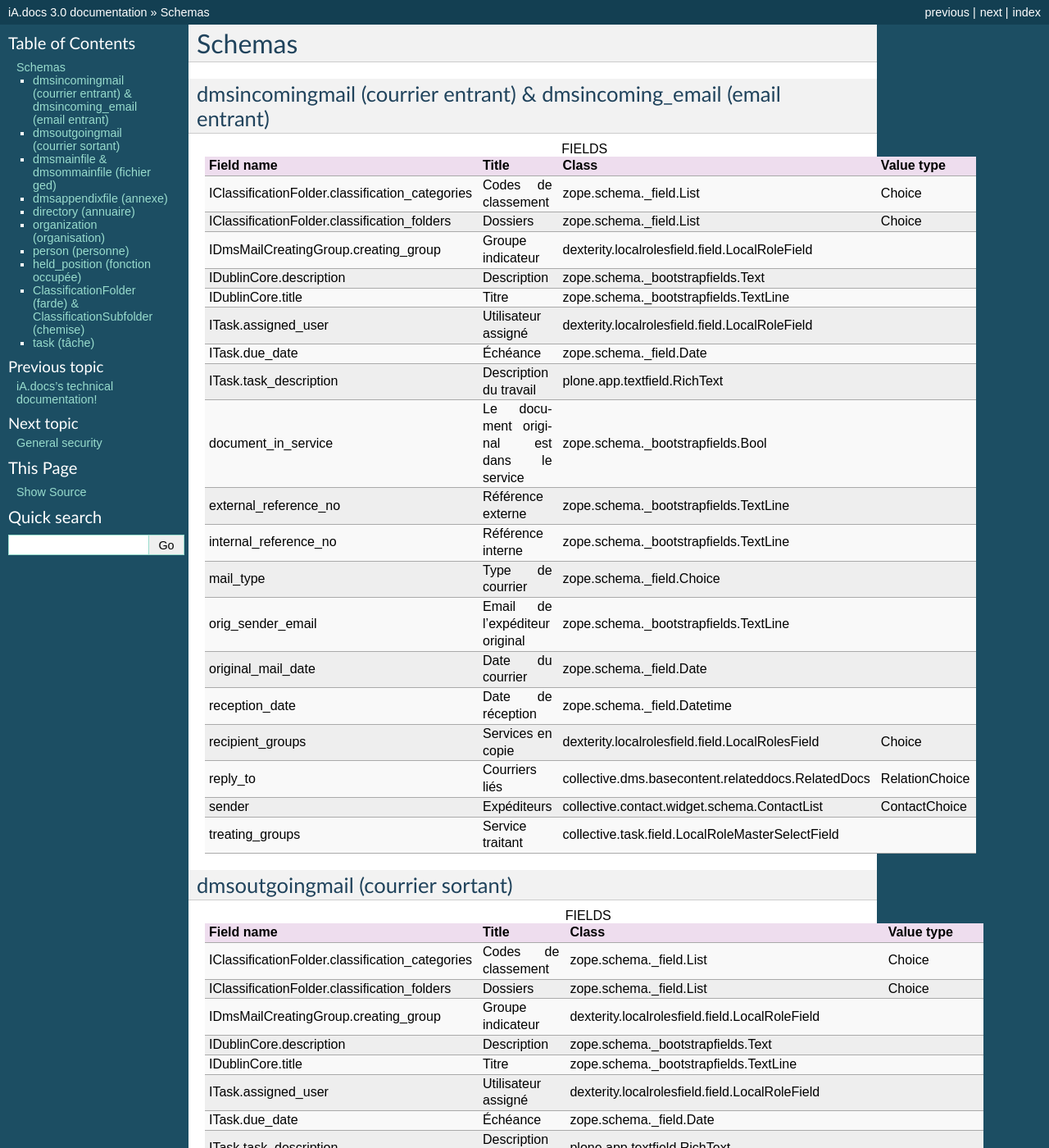
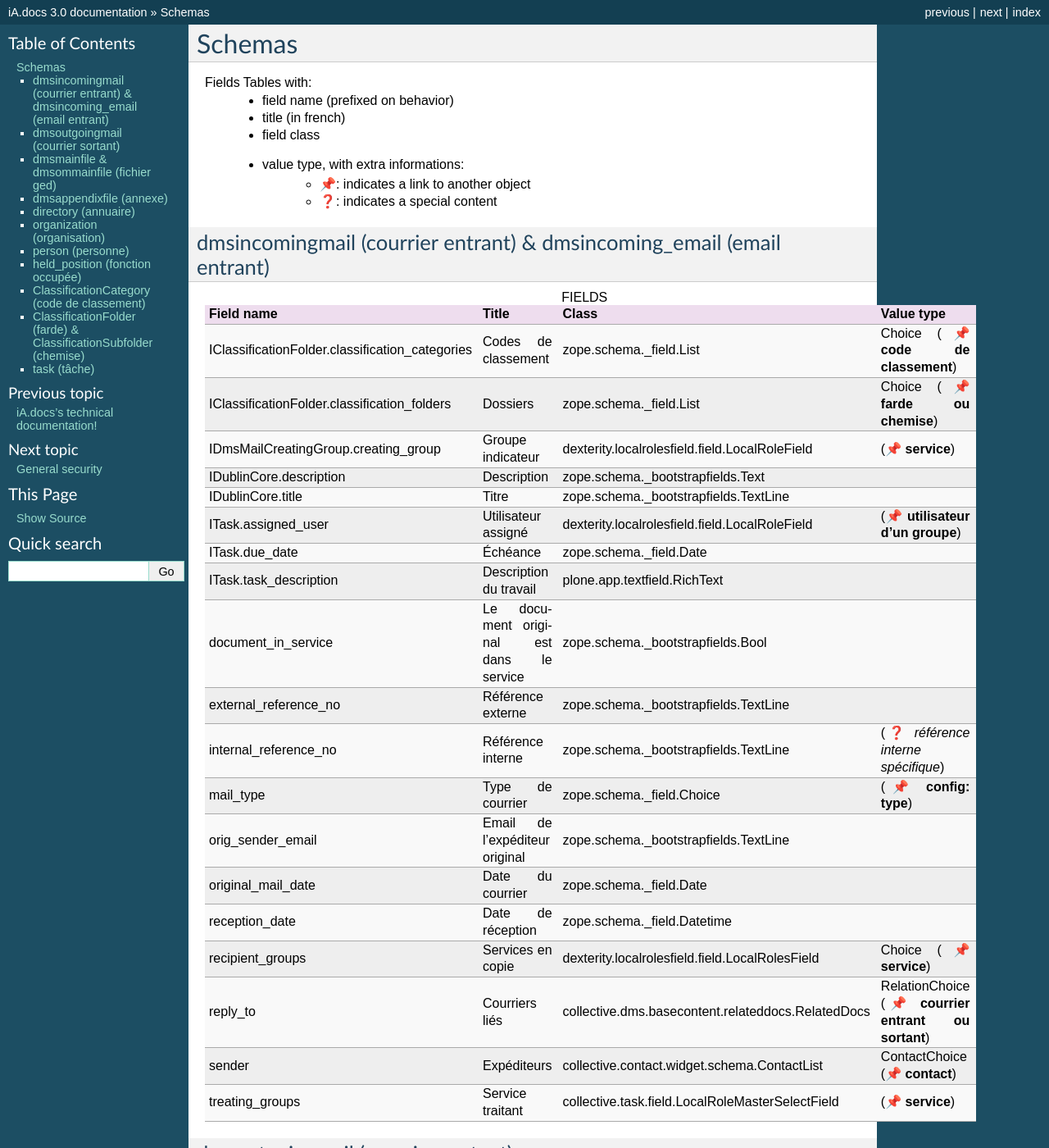
Before and after one commit to IMIO/server.dmsmail, a Sphinx documentation site: the page built from docs/source/schemas.rst, in a window 1280 px wide and 1400 px high. Shown: the whole window at 82% size. Built offline with Sphinx 7.4.7, drawn with Linux system fonts in a browser that asks for light colours; some of the changed text lies outside the part shown.

Commit message:
Begun to add object relations

```diff
--- a/docs/schemas.py
+++ b/docs/schemas.py
@@ -57,6 +57,7 @@ res = get_pt_fields_info('person', ['INameFromTitle.title'])
 res = get_pt_fields_info('held_position', ['INameFromTitle.title'])
 res = get_pt_fields_info('ClassificationFolder', ['INameFromTitle.title'])
 res = get_pt_fields_info('ClassificationSubfolder', ['INameFromTitle.title'])
+# res = get_pt_fields_info('ClassificationCategory', [])  # doens't work: no defined schema
 for name, title, klass, value in res:
     if check:
         print('{}: {}'.format(name, title.encode('utf8')))
--- a/docs/source/schemas.rst
+++ b/docs/source/schemas.rst
@@ -4,6 +4,14 @@ Schemas
 
 ..
   bin/instance1 -Oc30-5 run docs/schemas.py
+
+Fields Tables with:
+    * field name (prefixed on behavior)
+    * title (in french)
+    * field class
+    * value type, with extra informations:
+        * 📌: indicates a link to another object
+        * ❓: indicates a special content
 
 **********************************************************************
 dmsincomingmail (courrier entrant) & dmsincoming_email (email entrant)
@@ -20,15 +28,15 @@ dmsincomingmail (courrier entrant) & dmsincoming_email (email entrant)
    * - IClassificationFolder.classification_categories
      - Codes de classement
      - zope.schema._field.List
-     - Choice
+     - Choice (📌 **code de classement**)
    * - IClassificationFolder.classification_folders
      - Dossiers
      - zope.schema._field.List
-     - Choice
+     - Choice (📌 **farde ou chemise**)
    * - IDmsMailCreatingGroup.creating_group
      - Groupe indicateur
      - dexterity.localrolesfield.field.LocalRoleField
-     -
+     - (📌 **service**)
    * - IDublinCore.description
      - Description
      - zope.schema._bootstrapfields.Text
@@ -40,7 +48,7 @@ dmsincomingmail (courrier entrant) & dmsincoming_email (email entrant)
    * - ITask.assigned_user
      - Utilisateur assigné
      - dexterity.localrolesfield.field.LocalRoleField
-     -
+     - (📌 **utilisateur d'un groupe**)
    * - ITask.due_date
      - Échéance
      - zope.schema._field.Date
@@ -60,11 +68,11 @@ dmsincomingmail (courrier entrant) & dmsincoming_email (email entrant)
    * - internal_reference_no
      - Référence interne
      - zope.schema._bootstrapfields.TextLine
-     -
+     - (❓ *référence interne spécifique*)
    * - mail_type
      - Type de courrier
      - zope.schema._field.Choice
-     -
+     - (📌 **config: type**)
    * - orig_sender_email
      - Email de l'expéditeur original
      - zope.schema._bootstrapfields.TextLine
@@ -80,19 +88,19 @@ dmsincomingmail (courrier entrant) & dmsincoming_email (email entrant)
    * - recipient_groups
      - Services en copie
      - dexterity.localrolesfield.field.LocalRolesField
-     - Choice
+     - Choice (📌 **service**)
    * - reply_to
      - Courriers liés
      - collective.dms.basecontent.relateddocs.RelatedDocs
-     - RelationChoice
+     - RelationChoice (📌 **courrier entrant ou sortant**)
    * - sender
      - Expéditeurs
      - collective.contact.widget.schema.ContactList
-     - ContactChoice
+     - ContactChoice (📌 **contact**)
    * - treating_groups
      - Service traitant
      - collective.task.field.LocalRoleMasterSelectField
-     -
+     - (📌 **service**)
 
 **********************************
 dmsoutgoingmail (courrier sortant)
@@ -109,15 +117,15 @@ dmsoutgoingmail (courrier sortant)
    * - IClassificationFolder.classification_categories
      - Codes de classement
      - zope.schema._field.List
-     - Choice
+     - Choice (📌 **code de classement**)
    * - IClassificationFolder.classification_folders
      - Dossiers
      - zope.schema._field.List
-     - Choice
+     - Choice (📌 **farde ou chemise**)
    * - IDmsMailCreatingGroup.creating_group
      - Groupe indicateur
      - dexterity.localrolesfield.field.LocalRoleField
-     -
+     - (📌 **service**)
    * - IDublinCore.description
      - Description
      - zope.schema._bootstrapfields.Text
@@ -129,7 +137,7 @@ dmsoutgoingmail (courrier sortant)
    * - ITask.assigned_user
      - Utilisateur assigné
      - dexterity.localrolesfield.field.LocalRoleField
-     -
+     - (📌 **utilisateur d'un groupe**)
    * - ITask.due_date
      - Échéance
      - zope.schema._field.Date
@@ -141,7 +149,7 @@ dmsoutgoingmail (courrier sortant)
    * - email_attachments
      - Pièces jointes
      - zope.schema._field.List
-     - Choice
+     - Choice (📌 **fichier ged ou annexe**)
    * - email_body
      - Corps de l'email
      - plone.app.textfield.RichText
@@ -169,7 +177,7 @@ dmsoutgoingmail (courrier sortant)
    * - external_reference_no
      - Référence externe
      - zope.schema._bootstrapfields.TextLine
-     -
+     - (❓ *référence interne spécifique*)
    * - internal_reference_no
      - Référence interne
      - zope.schema._bootstrapfields.TextLine
@@ -181,7 +189,7 @@ dmsoutgoingmail (courrier sortant)
    * - mail_type
      - Type de courrier
      - zope.schema._field.Choice
-     -
+     - (📌 **config: type**)
    * - orig_sender_email
      - Email de l'expéditeur original
      - zope.schema._bootstrapfields.TextLine
@@ -193,27 +201,27 @@ dmsoutgoingmail (courrier sortant)
    * - recipient_groups
      - Services en copie
      - dexterity.localrolesfield.field.LocalRolesField
-     - Choice
+     - Choice (📌 **service**)
    * - recipients
      - Destinataires
      - collective.contact.widget.schema.ContactList
-     - ContactChoice
+     - ContactChoice (📌 **contact**)
    * - reply_to
      - Courriers liés
      - collective.dms.basecontent.relateddocs.RelatedDocs
-     - RelationChoice
+     - RelationChoice (📌 **courrier**)
    * - send_modes
      - Formes d'envoi
      - zope.schema._field.List
-     - Choice
+     - Choice (📌 **config: forme d'envoi**)
    * - sender
      - Expéditeur
      - zope.schema._field.Choice
-     -
+     - (📌 **fonction occupée interne**)
    * - treating_groups
      - Service traitant
      - collective.task.field.LocalRoleMasterSelectField
-     -
+     - (📌 **service**)
 
 *****************************************
 dmsmainfile & dmsommainfile (fichier ged)
@@ -625,6 +633,35 @@ held_position (fonction occupée)
      - zope.schema._field.Date
      -
 
+*******************************************
+ClassificationCategory (code de classement)
+*******************************************
+
+.. list-table:: FIELDS
+   :widths: 30 30 30 10
+   :header-rows: 1
+
+   * - Field name
+     - Title
+     - Class
+     - Value type
+   * - enabled
+     - Activé
+     - zope.schema._bootstrapfields.Bool
+     -
+   * - identifier
+     - Identifiant
+     - zope.schema._bootstrapfields.TextLine
+     -
+   * - informations
+     - Informations
+     - zope.schema._bootstrapfields.TextLine
+     -
+   * - title
+     - Nom
+     - zope.schema._bootstrapfields.TextLine
+     -
+
 ****************************************************************
 ClassificationFolder (farde) & ClassificationSubfolder (chemise)
 ****************************************************************
```
